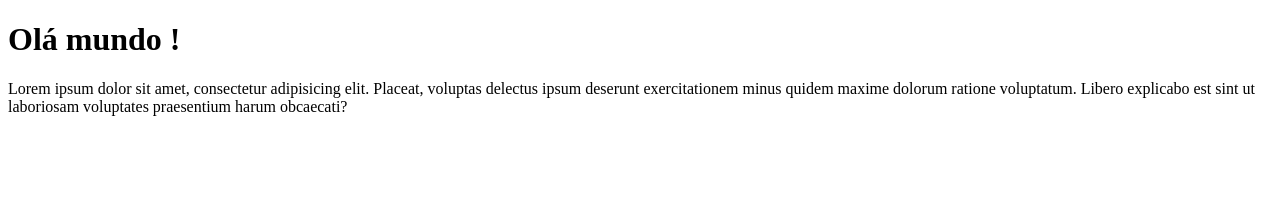
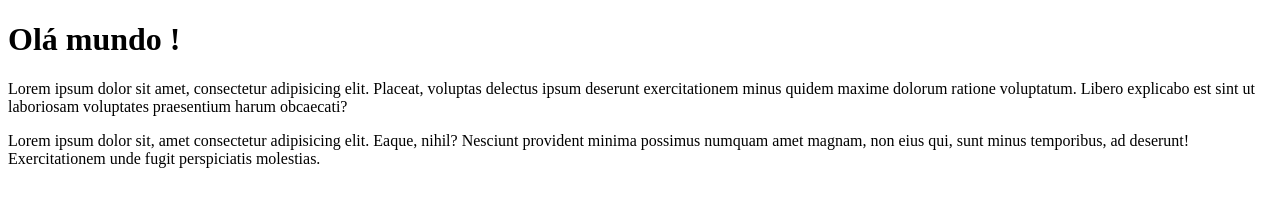
Before and after one commit to Pedroheg/Ola-Mundo, a plain HTML site: page site-exemplo/index.html in a window 1280 px wide. Drawn offline with Linux system fonts and the light colour scheme.

Commit message:
Adicionei um paragrafo

```diff
--- a/site-exemplo/index.html
+++ b/site-exemplo/index.html
@@ -10,5 +10,7 @@
     <h1>Olá mundo !</h1>
     <p>Lorem ipsum dolor sit amet, consectetur adipisicing elit. Placeat, voluptas delectus ipsum deserunt exercitationem minus quidem maxime dolorum
     ratione voluptatum. Libero explicabo est sint ut laboriosam voluptates praesentium harum obcaecati?</p>
+    <p>Lorem ipsum dolor sit, amet consectetur adipisicing elit. Eaque, nihil? Nesciunt provident minima possimus numquam amet magnam, non eius qui,
+    sunt minus temporibus, ad deserunt! Exercitationem unde fugit perspiciatis molestias.</p>
 </body>
 </html>
```
